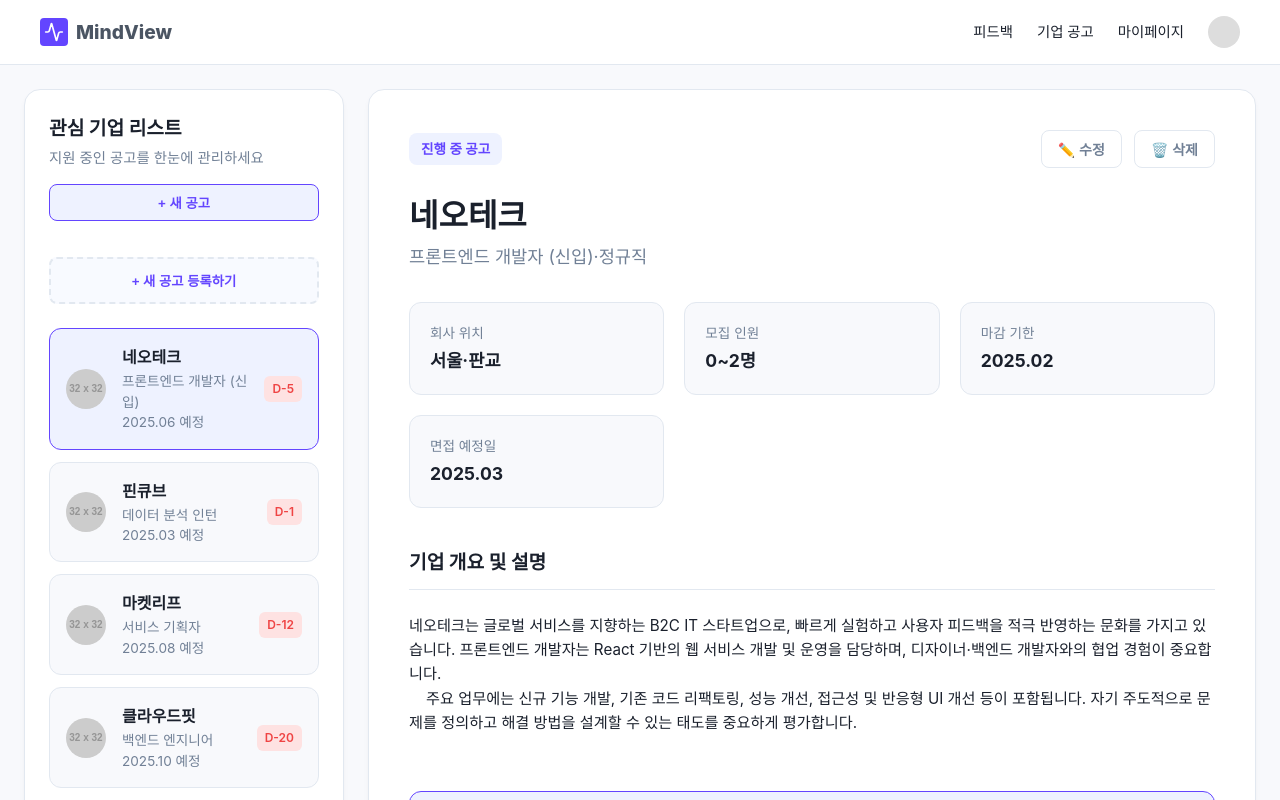
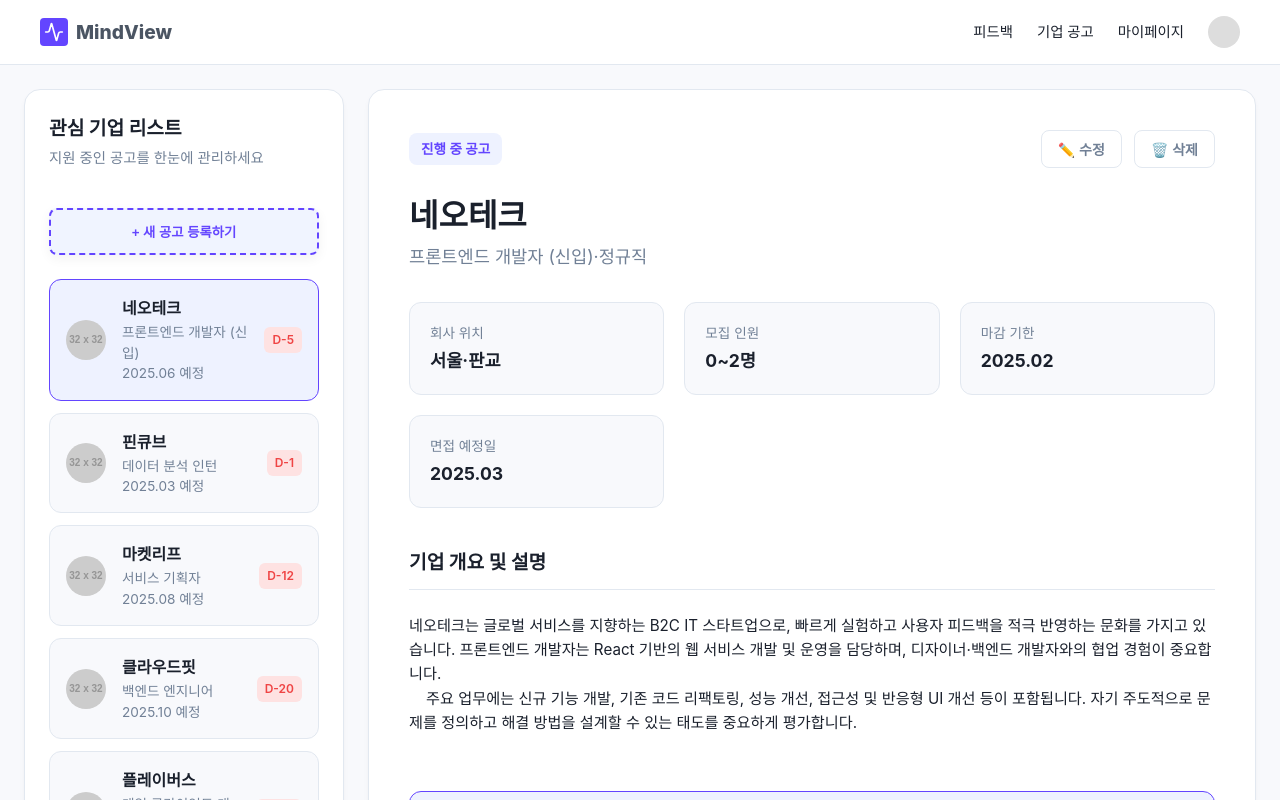
Before and after one commit to skillseeker-team/skillseeker-fe, a React (Vite) app: page /company in a window 1280 px wide. In both pictures the pointer is over the button "+ 새 공고 등록하기". Shown: the top 800 px of the page. Built offline with nearby package versions, Linux system fonts and the light colour scheme.

Commit message:
fix: delete add-company-to-list-btn

```diff
--- a/src/App.css
+++ b/src/App.css
@@ -1358,6 +1358,13 @@ ol {
   align-items: center;
   justify-content: center;
   gap: 8px;
+  transition: all 0.2s cubic-bezier(0.4, 0, 0.2, 1);
+}
+
+.interested-companies-list .add-company-to-list-btn:hover {
+  background: #f0f4ff;
+  border-color: var(--primary-color);
+  box-shadow: 0 4px 12px rgba(0, 0, 0, 0.05);
 }
 
 .company-items-wrapper {
--- a/src/pages/Company.jsx
+++ b/src/pages/Company.jsx
@@ -99,7 +99,6 @@ const Company = () => {
         <div className="list-header">
           <h2 className="list-title">관심 기업 리스트</h2>
           <p className="list-description">지원 중인 공고를 한눈에 관리하세요</p>
-          <button className="add-new-company-btn">+ 새 공고</button>
         </div>
         <button className="add-company-to-list-btn">+ 새 공고 등록하기</button>
 
```
